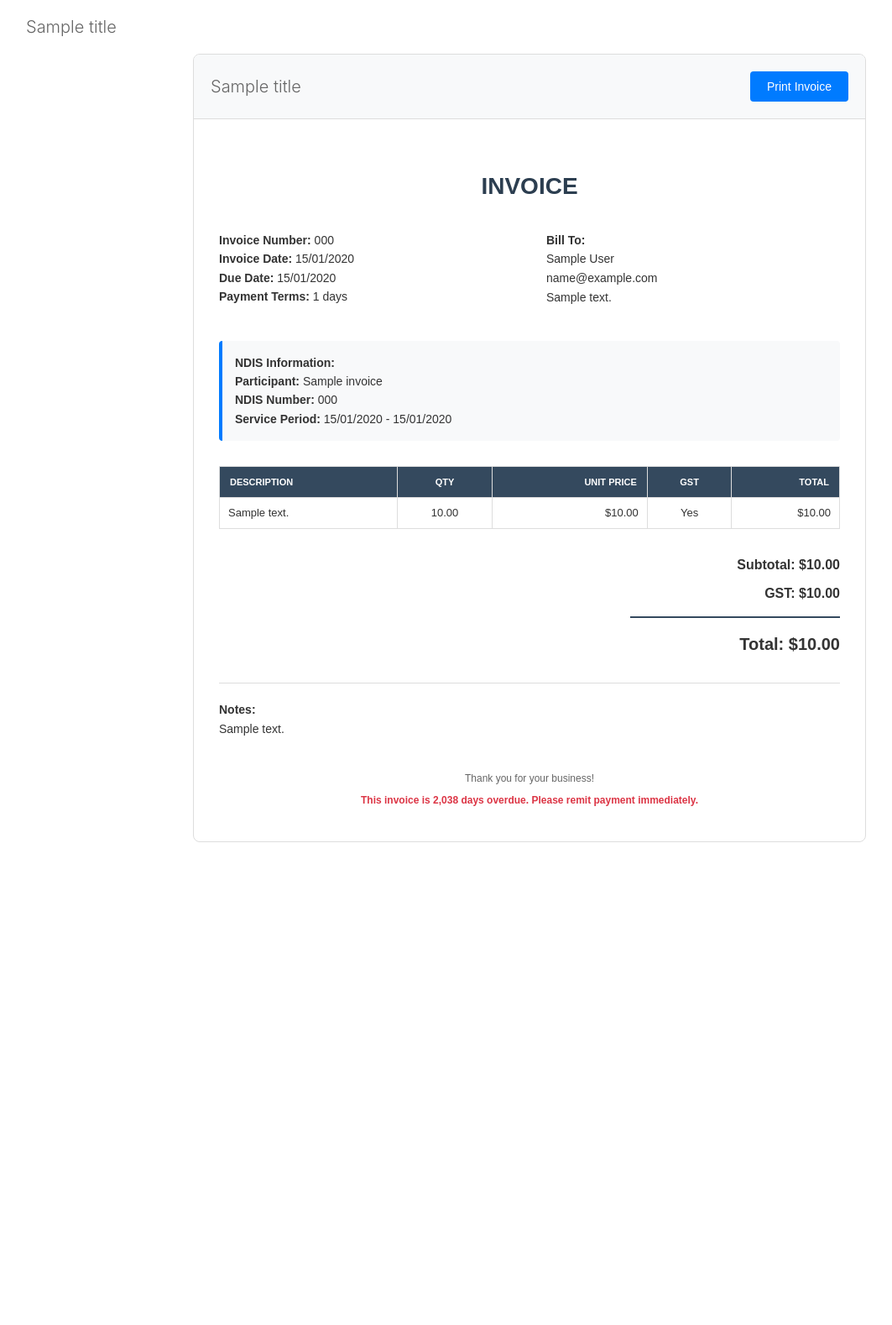
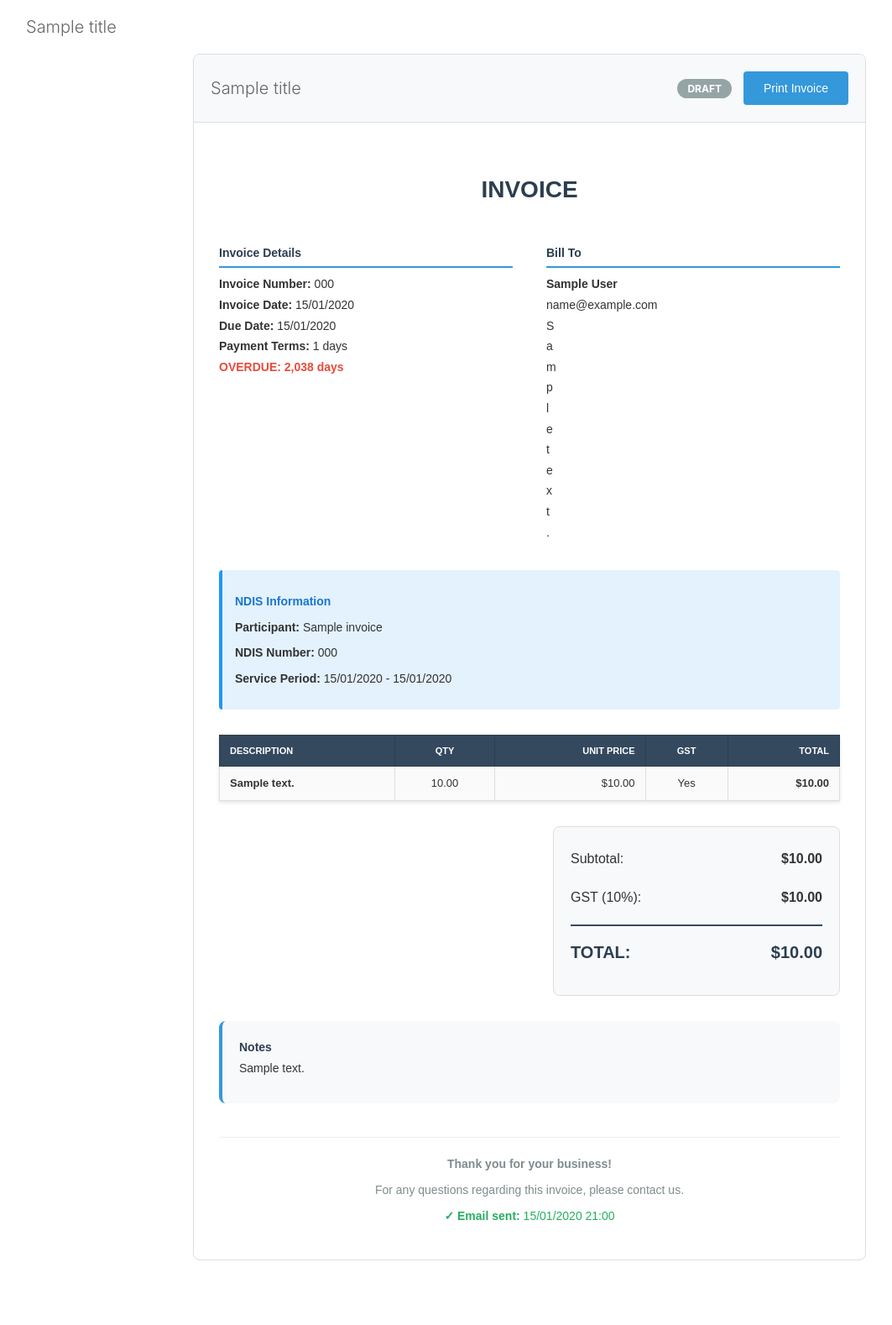
Before and after one commit to FlameGreat-1/nswcleaningcompany, a Django app: template templates/admin/invoices/invoice_preview.html in a window 1280 px wide. Shown: the part 86-1664 px from the top of the page at 84% size, without its empty margins (9-1072 px from the left). Before the commit the page ends 1089 px from the top, so only its background shows below. Run offline with Django 4.2, Linux system fonts and the light colour scheme; tables that the repository leaves empty hold one stand-in row (values such as "Sample post"); the template is opened without the code that fills it: values that come from a table or form of the project are taken from there, most other values are stand-ins (such as "Sample title", 1, 10 or a date in 2020).

Commit message:
updated template

```diff
--- a/templates/admin/invoices/invoice_preview.html
+++ b/templates/admin/invoices/invoice_preview.html
@@ -36,28 +36,42 @@
 }
 
 .invoice-info {
-    display: flex;
-    justify-content: space-between;
+    display: grid;
+    grid-template-columns: 1fr 1fr;
+    gap: 40px;
     margin-bottom: 30px;
-    gap: 40px;
 }
 
-.invoice-info > div {
-    flex: 1;
+.info-section h3 {
+    margin-bottom: 10px;
+    color: #2c3e50;
+    border-bottom: 2px solid #3498db;
+    padding-bottom: 5px;
+}
+
+.info-section p {
+    margin: 5px 0;
+    line-height: 1.4;
 }
 
 .ndis-info {
-    background: #f8f9fa;
+    background: #e3f2fd;
     padding: 15px;
     margin-bottom: 30px;
-    border-left: 4px solid #007bff;
+    border-left: 4px solid #2196f3;
     border-radius: 4px;
+}
+
+.ndis-info h3 {
+    color: #1976d2;
+    margin-bottom: 10px;
 }
 
 .items-table {
     width: 100%;
     border-collapse: collapse;
     margin-bottom: 30px;
+    box-shadow: 0 2px 4px rgba(0,0,0,0.1);
 }
 
 .items-table th {
@@ -65,12 +79,18 @@
     color: white;
     padding: 12px;
     text-align: left;
-    border: 1px solid #ddd;
+    border: 1px solid #2c3e50;
+    font-weight: bold;
 }
 
 .items-table td {
-    padding: 10px;
+    padding: 12px;
     border: 1px solid #ddd;
+    background: #fafafa;
+}
+
+.items-table tbody tr:nth-child(even) td {
+    background: #f5f5f5;
 }
 
 .items-table th:nth-child(2),
@@ -95,12 +115,19 @@
 .totals-box {
     display: inline-block;
     text-align: right;
-    min-width: 250px;
+    min-width: 300px;
+    background: #f8f9fa;
+    padding: 20px;
+    border-radius: 8px;
+    border: 1px solid #ddd;
 }
 
 .total-line {
-    margin-bottom: 8px;
+    margin-bottom: 10px;
     font-size: 16px;
+    display: flex;
+    justify-content: space-between;
+    padding: 5px 0;
 }
 
 .final-total {
@@ -109,21 +136,36 @@
     padding-top: 15px;
     margin-top: 15px;
     font-weight: bold;
+    color: #2c3e50;
 }
 
 .print-button {
-    background: #007bff;
+    background: #3498db;
     color: white;
-    padding: 10px 20px;
+    padding: 12px 24px;
     border: none;
     border-radius: 4px;
     cursor: pointer;
     font-size: 14px;
+    transition: background-color 0.3s;
 }
 
 .print-button:hover {
-    background: #0056b3;
+    background: #2980b9;
 }
+
+.status-badge {
+    display: inline-block;
+    padding: 4px 12px;
+    border-radius: 20px;
+    font-size: 12px;
+    font-weight: bold;
+    text-transform: uppercase;
+}
+
+.status-draft { background: #95a5a6; color: white; }
+.status-sent { background: #3498db; color: white; }
+.status-cancelled { background: #e74c3c; color: white; }
 
 @media print {
     .invoice-header,
@@ -155,9 +197,12 @@
     <div class="invoice-header">
         <div style="display: flex; justify-content: space-between; align-items: center;">
             <h1 style="margin: 0;">{{ title }}</h1>
-            <button class="print-button" onclick="window.print()">
-                Print Invoice
-            </button>
+            <div>
+                <span class="status-badge status-{{ invoice.status }}">{{ invoice.get_status_display }}</span>
+                <button class="print-button" onclick="window.print()" style="margin-left: 10px;">
+                    Print Invoice
+                </button>
+            </div>
         </div>
     </div>
 
@@ -165,43 +210,54 @@
         <h2 class="invoice-title">INVOICE</h2>
 
         <div class="invoice-info">
-            <div>
-                <strong>Invoice Number:</strong> {{ invoice.invoice_number }}<br>
-                <strong>Invoice Date:</strong> {{ invoice.invoice_date|date:"d/m/Y" }}<br>
-                <strong>Due Date:</strong> {{ invoice.due_date|date:"d/m/Y" }}<br>
+            <div class="info-section">
+                <h3>Invoice Details</h3>
+                <p><strong>Invoice Number:</strong> {{ invoice.invoice_number }}</p>
+                <p><strong>Invoice Date:</strong> {{ invoice.invoice_date|date:"d/m/Y" }}</p>
+                <p><strong>Due Date:</strong> {{ invoice.due_date|date:"d/m/Y" }}</p>
                 {% if invoice.payment_terms %}
-                <strong>Payment Terms:</strong> {{ invoice.payment_terms }} days<br>
+                <p><strong>Payment Terms:</strong> {{ invoice.payment_terms }} days</p>
+                {% endif %}
+                {% if invoice.is_overdue %}
+                <p style="color: #e74c3c; font-weight: bold;">
+                    <strong>OVERDUE:</strong> {{ invoice.days_overdue }} days
+                </p>
                 {% endif %}
             </div>
-            <div>
-                <strong>Bill To:</strong><br>
-                {{ invoice.client.get_full_name }}<br>
-                {{ invoice.client.email }}<br>
+
+            <div class="info-section">
+                <h3>Bill To</h3>
+                <p><strong>{{ invoice.client.get_full_name|default:invoice.client.first_name }}</strong></p>
+                <p>{{ invoice.client.email }}</p>
                 {% if invoice.billing_address %}
-                {{ invoice.billing_address|linebreaks }}
+                    {% for line in invoice.billing_address|linebreaksbr %}
+                        <p>{{ line }}</p>
+                    {% endfor %}
                 {% endif %}
             </div>
         </div>
 
         {% if invoice.is_ndis_invoice %}
         <div class="ndis-info">
-            <strong>NDIS Information:</strong><br>
+            <h3>NDIS Information</h3>
             {% if invoice.participant_name %}
-            <strong>Participant:</strong> {{ invoice.participant_name }}<br>
+            <p><strong>Participant:</strong> {{ invoice.participant_name }}</p>
             {% endif %}
             {% if invoice.ndis_number %}
-            <strong>NDIS Number:</strong> {{ invoice.ndis_number }}<br>
+            <p><strong>NDIS Number:</strong> {{ invoice.ndis_number }}</p>
             {% endif %}
             {% if invoice.service_start_date and invoice.service_end_date %}
-            <strong>Service Period:</strong> {{ invoice.service_start_date|date:"d/m/Y" }} - {{ invoice.service_end_date|date:"d/m/Y" }}
+            <p><strong>Service Period:</strong> {{ invoice.service_start_date|date:"d/m/Y" }} - {{ invoice.service_end_date|date:"d/m/Y" }}</p>
             {% endif %}
         </div>
         {% endif %}
 
         {% if invoice.service_address and invoice.service_address != invoice.billing_address %}
-        <div style="margin-bottom: 20px;">
-            <strong>Service Address:</strong><br>
-            {{ invoice.service_address|linebreaks }}
+        <div class="info-section" style="margin-bottom: 20px;">
+            <h3>Service Address</h3>
+            {% for line in invoice.service_address|linebreaksbr %}
+                <p>{{ line }}</p>
+            {% endfor %}
         </div>
         {% endif %}
 
@@ -218,15 +274,15 @@
             <tbody>
                 {% for item in invoice.items.all %}
                 <tr>
-                    <td>{{ item.description }}</td>
-                    <td>{{ item.quantity }}</td>
+                    <td><strong>{{ item.description }}</strong></td>
+                    <td>{{ item.quantity|floatformat:2 }}</td>
                     <td>${{ item.unit_price|floatformat:2 }}</td>
                     <td>{% if item.is_taxable %}Yes{% else %}No{% endif %}</td>
-                    <td>${{ item.total_price|floatformat:2 }}</td>
+                    <td><strong>${{ item.total_price|floatformat:2 }}</strong></td>
                 </tr>
                 {% empty %}
                 <tr>
-                    <td colspan="5" style="text-align: center; color: #666;">No items found</td>
+                    <td colspan="5" style="text-align: center; color: #666; font-style: italic;">No items found</td>
                 </tr>
                 {% endfor %}
             </tbody>
@@ -235,39 +291,36 @@
         <div class="totals">
             <div class="totals-box">
                 <div class="total-line">
-                    <strong>Subtotal: ${{ invoice.subtotal|floatformat:2 }}</strong>
+                    <span>Subtotal:</span>
+                    <span><strong>${{ invoice.subtotal|floatformat:2 }}</strong></span>
                 </div>
                 <div class="total-line">
-                    <strong>GST: ${{ invoice.gst_amount|floatformat:2 }}</strong>
+                    <span>GST (10%):</span>
+                    <span><strong>${{ invoice.gst_amount|floatformat:2 }}</strong></span>
                 </div>
-                <div class="final-total">
-                    <strong>Total: ${{ invoice.total_amount|floatformat:2 }}</strong>
+                <div class="final-total total-line">
+                    <span>TOTAL:</span>
+                    <span><strong>${{ invoice.total_amount|floatformat:2 }}</strong></span>
                 </div>
             </div>
         </div>
 
         {% if invoice.notes %}
-        <div style="margin-top: 30px; padding-top: 20px; border-top: 1px solid #ddd;">
-            <strong>Notes:</strong><br>
-            {{ invoice.notes|linebreaks }}
+        <div style="margin-top: 30px; padding: 20px; background: #f8f9fa; border-radius: 8px; border-left: 4px solid #3498db;">
+            <h3 style="margin-top: 0; color: #2c3e50;">Notes</h3>
+            <p>{{ invoice.notes|linebreaksbr }}</p>
         </div>
         {% endif %}
 
-        <div style="margin-top: 40px; text-align: center; color: #666; font-size: 12px;">
-            <p>Thank you for your business!</p>
-            {% if invoice.is_overdue %}
-            <p style="color: #dc3545; font-weight: bold;">
-                This invoice is {{ invoice.days_overdue }} days overdue. Please remit payment immediately.
+        <div style="margin-top: 40px; text-align: center; color: #7f8c8d; font-size: 14px; border-top: 1px solid #ecf0f1; padding-top: 20px;">
+            <p><strong>Thank you for your business!</strong></p>
+            <p>For any questions regarding this invoice, please contact us.</p>
+            {% if invoice.email_sent %}
+            <p style="color: #27ae60;">
+                <strong>✓ Email sent:</strong> {{ invoice.email_sent_at|date:"d/m/Y H:i" }}
             </p>
             {% endif %}
         </div>
     </div>
 </div>
-
-<script>
-// Auto-focus for better UX
-document.addEventListener('DOMContentLoaded', function() {
-    // Add any JavaScript functionality here if needed
-});
-</script>
 {% endblock %}
```
